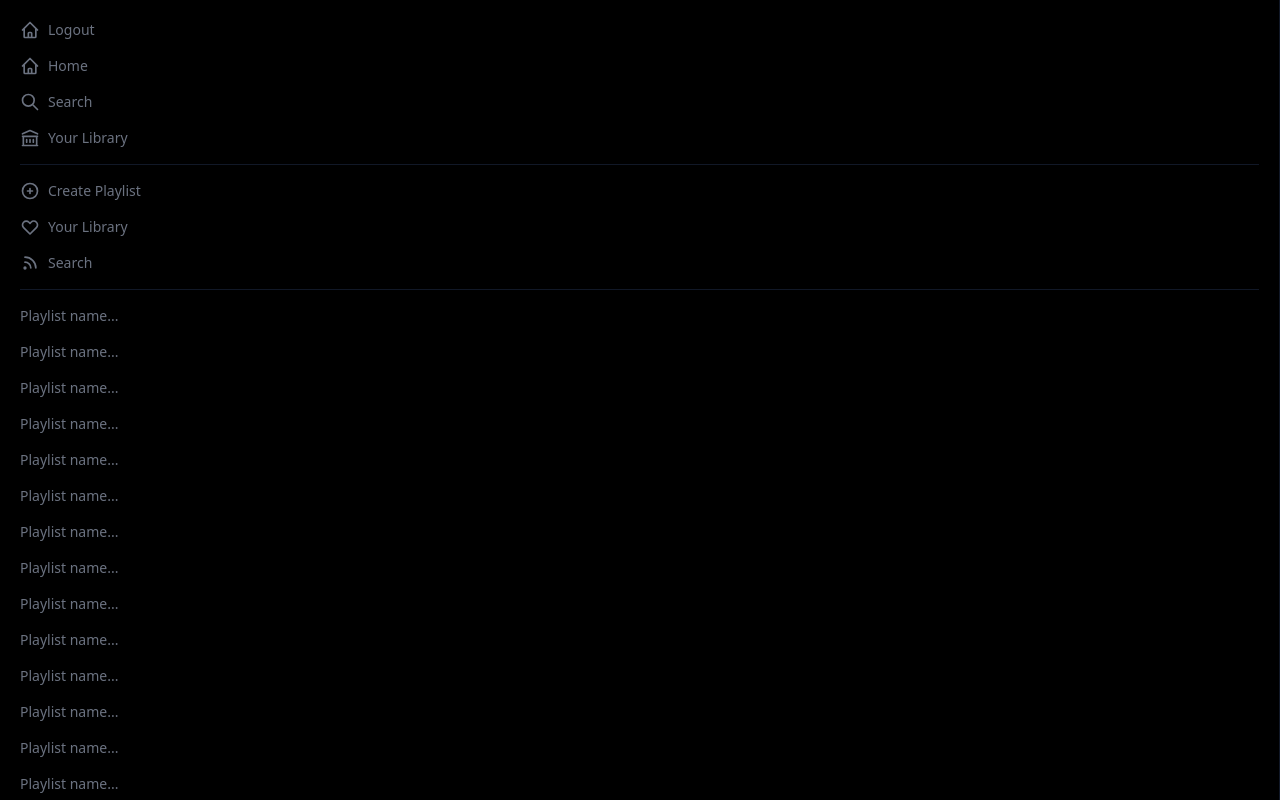
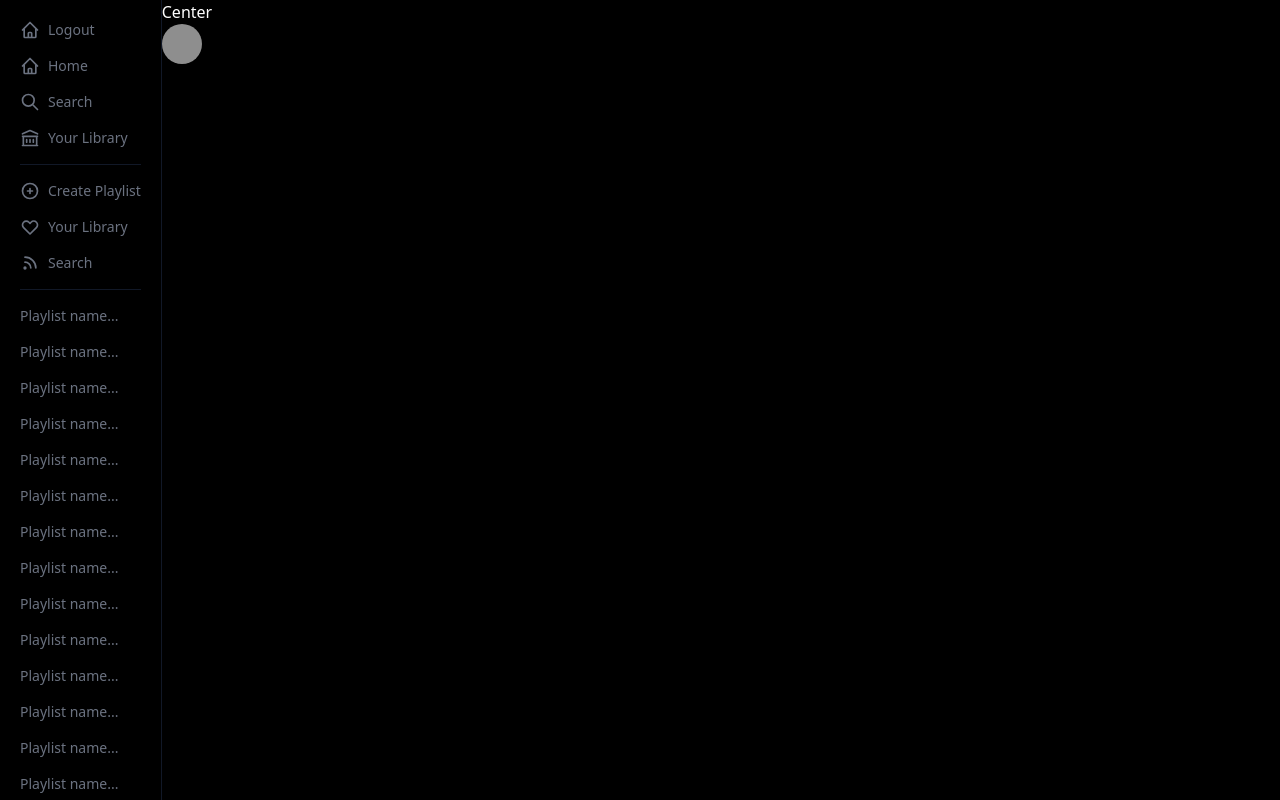
Before and after one commit to jensengbg-michele-carmagnani/spotify, a Next.js app: page / in a window 1280 px wide. Built offline with nearby package versions, Linux system fonts and the light colour scheme; no server answers; grey boxes are pictures that could not be loaded.

Commit message:
implementing center side

```diff
--- a/components/Center.js
+++ b/components/Center.js
@@ -1,9 +1,22 @@
+import { useSession } from 'next-auth/react';
 function Center() {
+  const { data: session } = useSession();
+  console.log(session?.user?.image)
   return (
-    <div>
-       center
+    <div className=" flex-grow text-white">
+      <h1>Center</h1>
+      <header>
+        <img
+          className="rounded-full w-10 h-10 opacity-90 hover:opacity-80"
+          src={
+            session?.user?.image
+              ? session?.user?.email
+              : 'https://encrypted-tbn0.gstatic.com/images?q=tbn:ANd9GcR3hwxmRfs4cG21fRSmvUsVJWSV2U93IMK4pw&usqp=CAU'
+          }
+        />
+      </header>
     </div>
-  )
+  );
 }
 
-export default Center
+export default Center;
--- a/components/Sidebar.js
+++ b/components/Sidebar.js
@@ -12,8 +12,17 @@ const Sidebar = () => {
   const { data: session, status } = useSession();
   console.log(session);
   return (
-    <div className="text-gray-500 p-5 text-sm border-r border-gray-900">
-      <div className="space-y-4">
+    <div
+      className="
+      text-gray-500 p-5
+     text-sm border-r
+     border-gray-900
+      overflow-y-scroll
+      scrollbar-hide
+      h-screen"
+
+    >
+      <div className="space-y-4 ">
         <button
           onClick={() => signOut()}
           className="flex items-center space-x-2 hover:text-white"
@@ -65,6 +74,48 @@ const Sidebar = () => {
         <p className="cursor-pointer hover:text-white">Playlist name... </p>
         <p className="cursor-pointer hover:text-white">Playlist name... </p>
         <p className="cursor-pointer hover:text-white">Playlist name... </p>
+        <p className="cursor-pointer hover:text-white">Playlist name... </p>
+        <p className="cursor-pointer hover:text-white">Playlist name... </p>
+        <p className="cursor-pointer hover:text-white">Playlist name... </p>
+        <p className="cursor-pointer hover:text-white">Playlist name... </p>
+        <p className="cursor-pointer hover:text-white">Playlist name... </p>
+        <p className="cursor-pointer hover:text-white">Playlist name... </p>
+        <p className="cursor-pointer hover:text-white">Playlist name... </p>
+        <p className="cursor-pointer hover:text-white">Playlist name... </p>
+        <p className="cursor-pointer hover:text-white">Playlist name... </p>
+        <p className="cursor-pointer hover:text-white">Playlist name... </p>
+        <p className="cursor-pointer hover:text-white">Playlist name... </p>
+        <p className="cursor-pointer hover:text-white">Playlist name... </p>
+        <p className="cursor-pointer hover:text-white">Playlist name... </p>
+        <p className="cursor-pointer hover:text-white">Playlist name... </p>
+        <p className="cursor-pointer hover:text-white">Playlist name... </p>
+        <p className="cursor-pointer hover:text-white">Playlist name... </p>
+        <p className="cursor-pointer hover:text-white">Playlist name... </p>
+        <p className="cursor-pointer hover:text-white">Playlist name... </p>
+        <p className="cursor-pointer hover:text-white">Playlist name... </p>
+        <p className="cursor-pointer hover:text-white">Playlist name... </p>
+        <p className="cursor-pointer hover:text-white">Playlist name... </p>
+        <p className="cursor-pointer hover:text-white">Playlist name... </p>
+        <p className="cursor-pointer hover:text-white">Playlist name... </p>
+        <p className="cursor-pointer hover:text-white">Playlist name... </p>
+        <p className="cursor-pointer hover:text-white">Playlist name... </p>
+        <p className="cursor-pointer hover:text-white">Playlist name... </p>
+        <p className="cursor-pointer hover:text-white">Playlist name... </p>
+        <p className="cursor-pointer hover:text-white">Playlist name... </p>
+        <p className="cursor-pointer hover:text-white">Playlist name... </p>
+        <p className="cursor-pointer hover:text-white">Playlist name... </p>
+        <p className="cursor-pointer hover:text-white">Playlist name... </p>
+        <p className="cursor-pointer hover:text-white">Playlist name... </p>
+        <p className="cursor-pointer hover:text-white">Playlist name... </p>
+        <p className="cursor-pointer hover:text-white">Playlist name... </p>
+        <p className="cursor-pointer hover:text-white">Playlist name... </p>
+        <p className="cursor-pointer hover:text-white">Playlist name... </p>
+        <p className="cursor-pointer hover:text-white">Playlist name... </p>
+        <p className="cursor-pointer hover:text-white">Playlist name... </p>
+        <p className="cursor-pointer hover:text-white">Playlist name... </p>
+        <p className="cursor-pointer hover:text-white">Playlist name... </p>
+        <p className="cursor-pointer hover:text-white">Playlist name... </p>
+        <p className="cursor-pointer hover:text-white">Playlist name... </p>
       </div>
     </div>
   );
--- a/package.json
+++ b/package.json
@@ -12,7 +12,8 @@
     "next-auth": "^4.0.0-beta.7",
     "react": "^17.0.2",
     "react-dom": "^17.0.2",
-    "spotify-web-api-node": "^5.0.2"
+    "spotify-web-api-node": "^5.0.2",
+    "tailwind-scrollbar-hide": "^1.1.7"
   },
   "devDependencies": {
     "autoprefixer": "^10.4.0",
--- a/pages/index.js
+++ b/pages/index.js
@@ -1,10 +1,11 @@
-import Head from 'next/head';
+import Center from '../components/Center';
 import Sidebar from '../components/Sidebar';
 export default function Home() {
   return (
     <div className="h-screen bg-black overflow-hidden">
-      <main className="">
+      <main className=" flex ">
         <Sidebar />
+        <Center />
       </main>
       {/* <div>player</div> */}
     </div>
--- a/tailwind.config.js
+++ b/tailwind.config.js
@@ -6,5 +6,5 @@ module.exports = {
   theme: {
     extend: {},
   },
-  plugins: [],
-}
+  plugins: [require('tailwind-scrollbar-hide')],
+};
```
Also changed, not shown: 1 other file (tests, documents, lock files or other folders).
